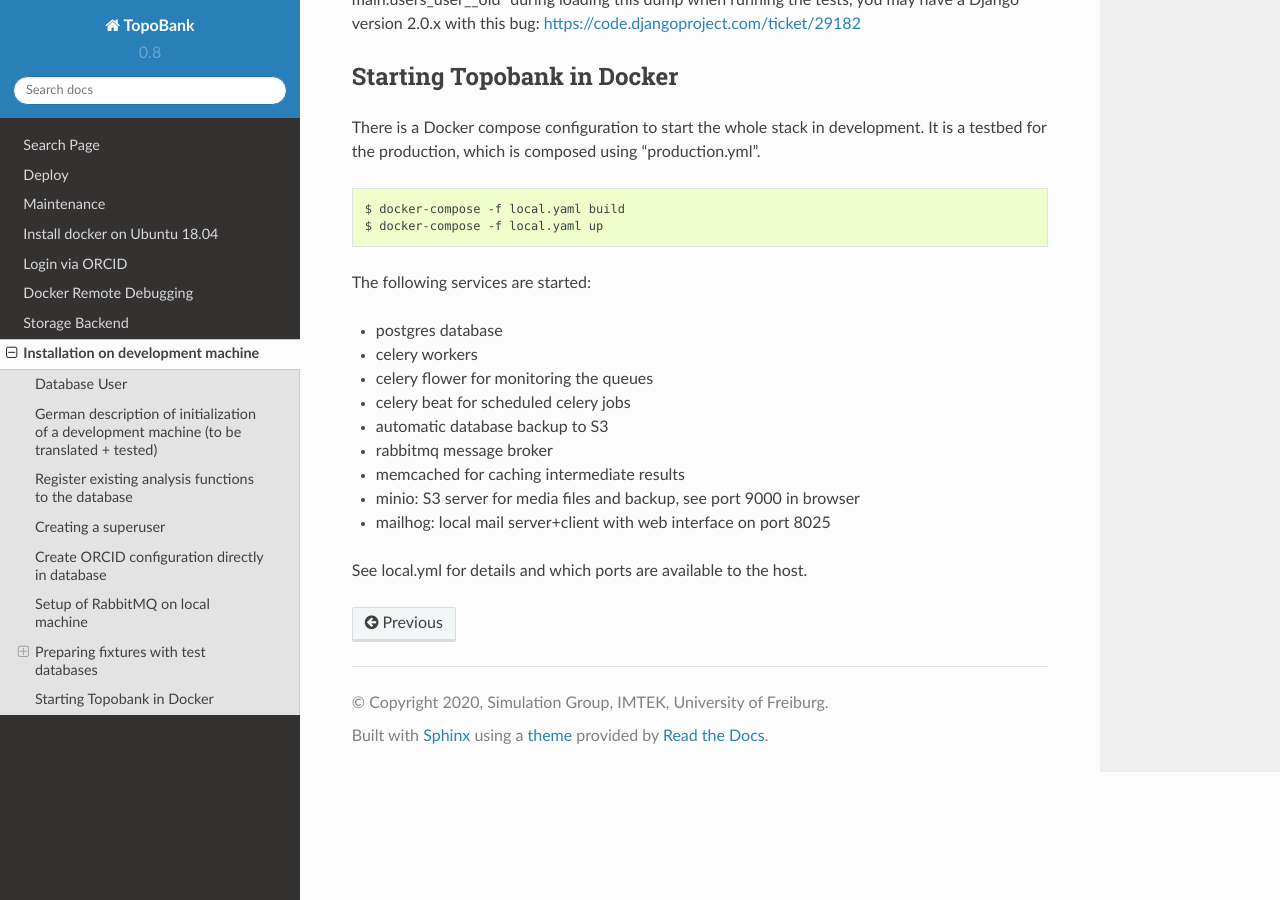
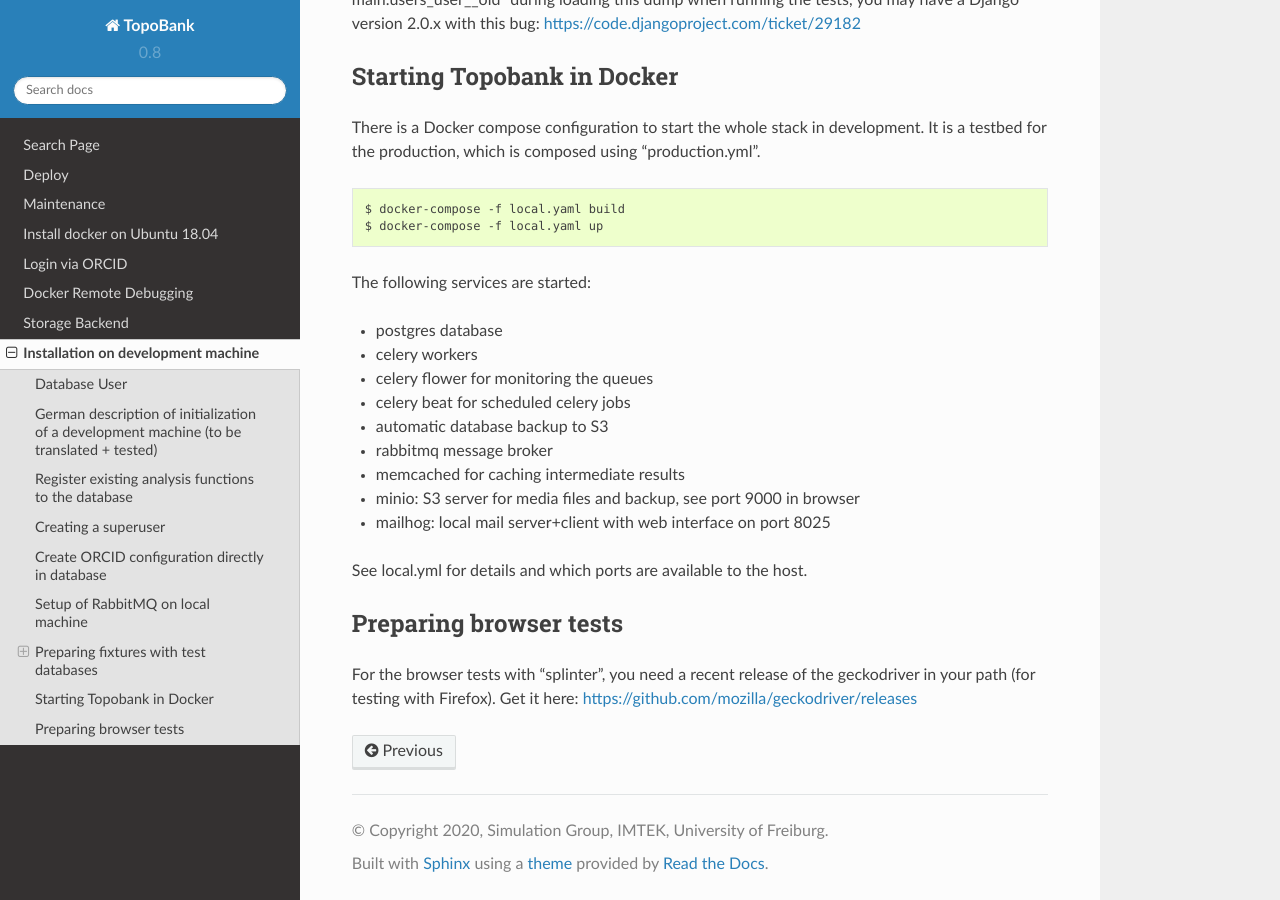
Before and after one commit to ContactEngineering/topobank, a Sphinx documentation site: the page built from docs/install.rst, in a window 1280 px wide and 900 px high, scrolled down 4822 px. Built offline with Sphinx 7.4.7 and the Read the Docs theme 2.0.0, drawn with Linux system fonts in a browser that asks for light colours.

Commit message:
DOC: Note about need for geckodriver for splinter tests.
Just in order to remember. Document needs full review.

```diff
--- a/docs/install.rst
+++ b/docs/install.rst
@@ -249,3 +249,10 @@ The following services are started:
 - mailhog: local mail server+client with web interface on port 8025
 
 See local.yml for details and which ports are available to the host.
+
+
+Preparing browser tests
+-----------------------
+
+For the browser tests with "splinter", you need a recent release of the geckodriver in your path (for testing with
+Firefox). Get it here: https://github.com/mozilla/geckodriver/releases
```
